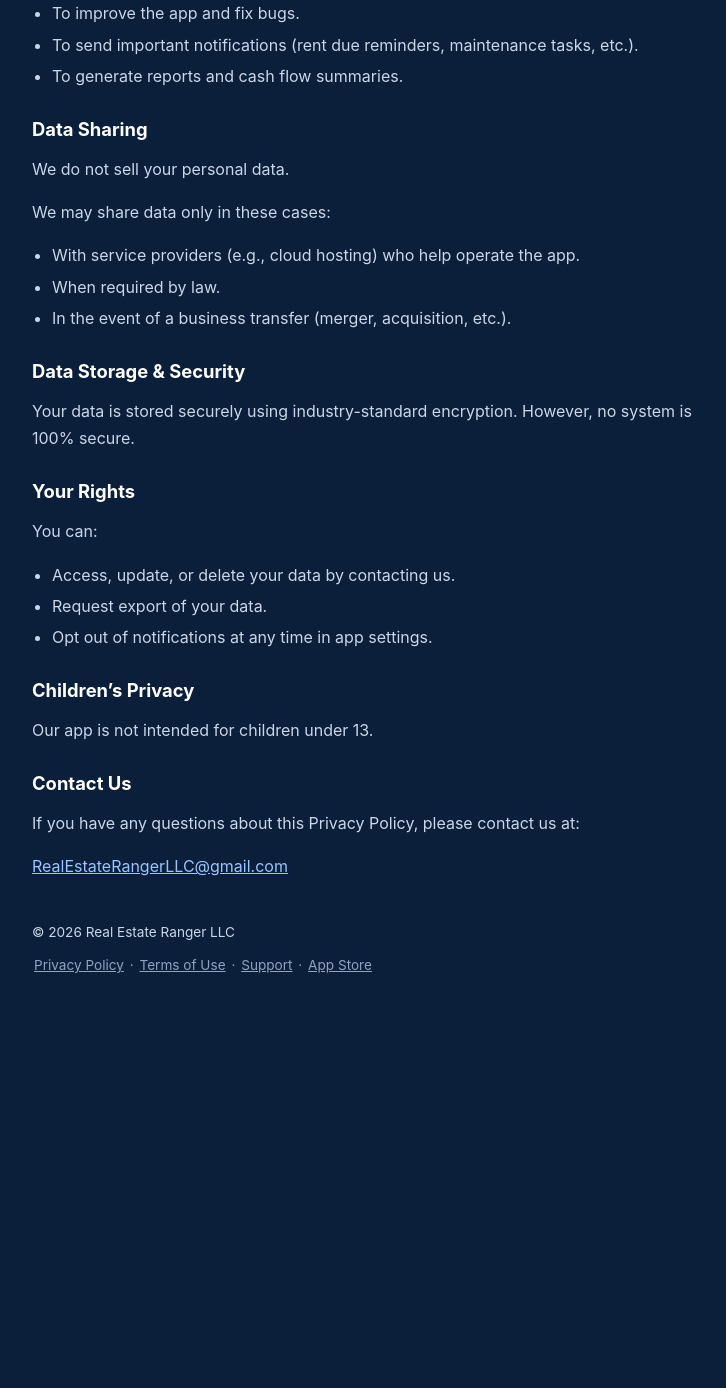
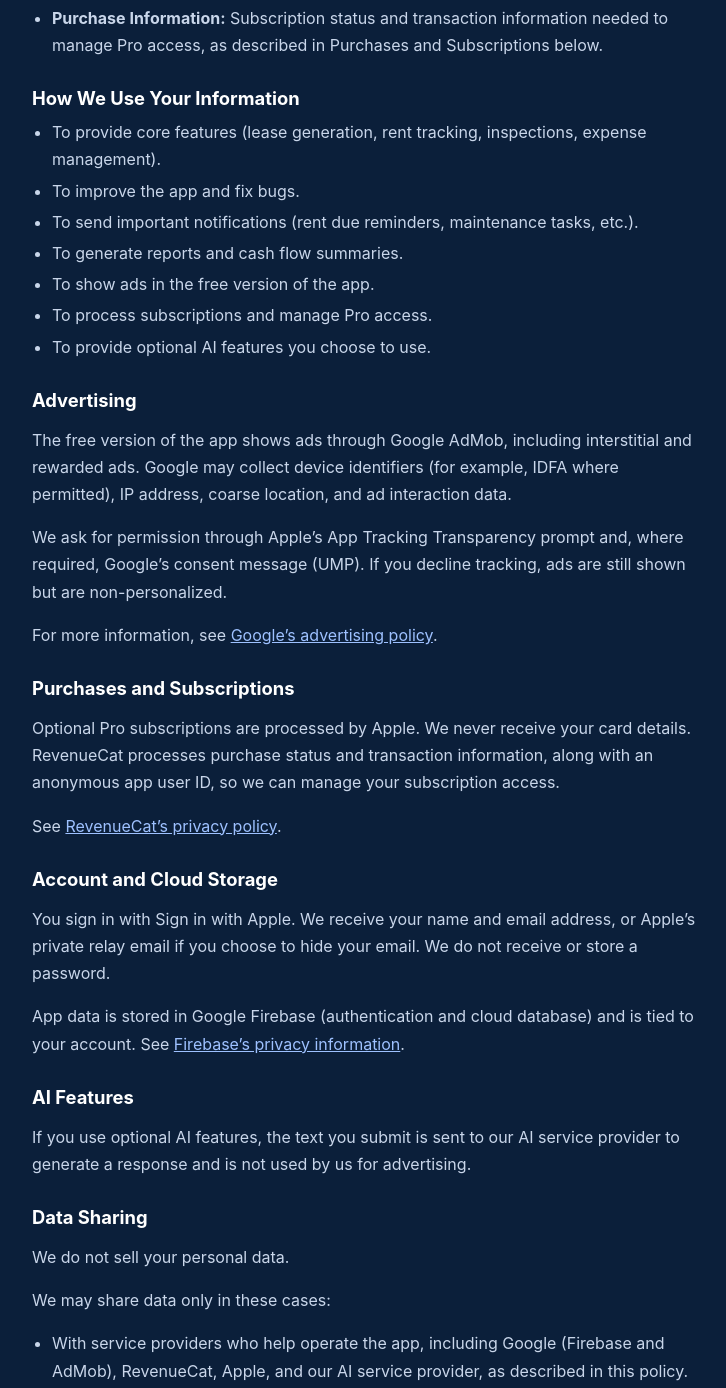
Before and after one commit to 22tyc5ymtc-crypto/22tyc5ymtc-crypto.github.io, a plain HTML site: page privacy.html in a window 1280 px wide. Shown: the part 759-2147 px from the top of the page, without its empty margins (272-998 px from the left). Before the commit the page ends 1796 px from the top, so only its background shows below. Drawn offline with Linux system fonts and the light colour scheme.

Commit message:
Update privacy policy for ads, subscriptions, and account data.
Document AdMob advertising and tracking consent, Apple and RevenueCat purchases, Sign in with Apple and Firebase storage, and in-app account deletion so the policy matches current app practices.

```diff
--- a/privacy.html
+++ b/privacy.html
@@ -12,19 +12,22 @@
     <p class="back"><a href="index.html">← Real Estate Ranger</a></p>
     <h1>Privacy Policy</h1>
     <p class="meta">Real Estate Ranger</p>
-    <p class="meta">Effective Date: June 02, 2026</p>
+    <p class="meta">Effective Date: November 18, 2026</p>
+    <p class="meta">Last updated: November 18, 2026</p>
 
     <p class="lead">We at Real Estate Ranger respect your privacy. This Privacy Policy explains how we collect, use, and protect your information when you use our mobile application.</p>
 
     <h2>Information We Collect</h2>
     <p>We may collect the following information:</p>
     <ul>
-      <li><strong>Account Information:</strong> Name, email address, and phone number when you create an account.</li>
+      <li><strong>Account Information:</strong> Information you provide when you create an account, such as your name and email address. Sign-in is through Sign in with Apple, as described below.</li>
       <li><strong>Property &amp; Tenant Data:</strong> Property addresses, tenant names, lease details, rent amounts, and related records.</li>
       <li><strong>Financial Information:</strong> Payment records, expenses, and cash flow data you enter.</li>
       <li><strong>Photos &amp; Documents:</strong> Move-in/move-out inspection photos, receipts, and lease documents you upload.</li>
       <li><strong>Usage Data:</strong> App interactions, features used, and crash reports.</li>
       <li><strong>Notifications:</strong> Device token if you enable push notifications.</li>
+      <li><strong>Advertising Data:</strong> Device identifiers (for example, IDFA where permitted), IP address, coarse location, and ad interaction data, as described in Advertising below.</li>
+      <li><strong>Purchase Information:</strong> Subscription status and transaction information needed to manage Pro access, as described in Purchases and Subscriptions below.</li>
     </ul>
 
     <h2>How We Use Your Information</h2>
@@ -33,24 +36,44 @@
       <li>To improve the app and fix bugs.</li>
       <li>To send important notifications (rent due reminders, maintenance tasks, etc.).</li>
       <li>To generate reports and cash flow summaries.</li>
+      <li>To show ads in the free version of the app.</li>
+      <li>To process subscriptions and manage Pro access.</li>
+      <li>To provide optional AI features you choose to use.</li>
     </ul>
+
+    <h2>Advertising</h2>
+    <p>The free version of the app shows ads through Google AdMob, including interstitial and rewarded ads. Google may collect device identifiers (for example, IDFA where permitted), IP address, coarse location, and ad interaction data.</p>
+    <p>We ask for permission through Apple’s App Tracking Transparency prompt and, where required, Google’s consent message (UMP). If you decline tracking, ads are still shown but are non-personalized.</p>
+    <p>For more information, see <a href="https://policies.google.com/technologies/ads">Google’s advertising policy</a>.</p>
+
+    <h2>Purchases and Subscriptions</h2>
+    <p>Optional Pro subscriptions are processed by Apple. We never receive your card details. RevenueCat processes purchase status and transaction information, along with an anonymous app user ID, so we can manage your subscription access.</p>
+    <p>See <a href="https://www.revenuecat.com/privacy">RevenueCat’s privacy policy</a>.</p>
+
+    <h2>Account and Cloud Storage</h2>
+    <p>You sign in with Sign in with Apple. We receive your name and email address, or Apple’s private relay email if you choose to hide your email. We do not receive or store a password.</p>
+    <p>App data is stored in Google Firebase (authentication and cloud database) and is tied to your account. See <a href="https://firebase.google.com/support/privacy">Firebase’s privacy information</a>.</p>
+
+    <h2>AI Features</h2>
+    <p>If you use optional AI features, the text you submit is sent to our AI service provider to generate a response and is not used by us for advertising.</p>
 
     <h2>Data Sharing</h2>
     <p>We do not sell your personal data.</p>
     <p>We may share data only in these cases:</p>
     <ul>
-      <li>With service providers (e.g., cloud hosting) who help operate the app.</li>
+      <li>With service providers who help operate the app, including Google (Firebase and AdMob), RevenueCat, Apple, and our AI service provider, as described in this policy.</li>
       <li>When required by law.</li>
       <li>In the event of a business transfer (merger, acquisition, etc.).</li>
     </ul>
 
     <h2>Data Storage &amp; Security</h2>
-    <p>Your data is stored securely using industry-standard encryption. However, no system is 100% secure.</p>
+    <p>Your data is stored securely using industry-standard encryption, including in Google Firebase as described above. However, no system is 100% secure.</p>
 
     <h2>Your Rights</h2>
     <p>You can:</p>
     <ul>
-      <li>Access, update, or delete your data by contacting us.</li>
+      <li>Permanently delete your account and associated cloud data anytime in the app under Settings &gt; Delete Account, or by emailing <a href="mailto:RealEstateRangerLLC@gmail.com">RealEstateRangerLLC@gmail.com</a>.</li>
+      <li>Access or update your data by contacting us.</li>
       <li>Request export of your data.</li>
       <li>Opt out of notifications at any time in app settings.</li>
     </ul>
```
